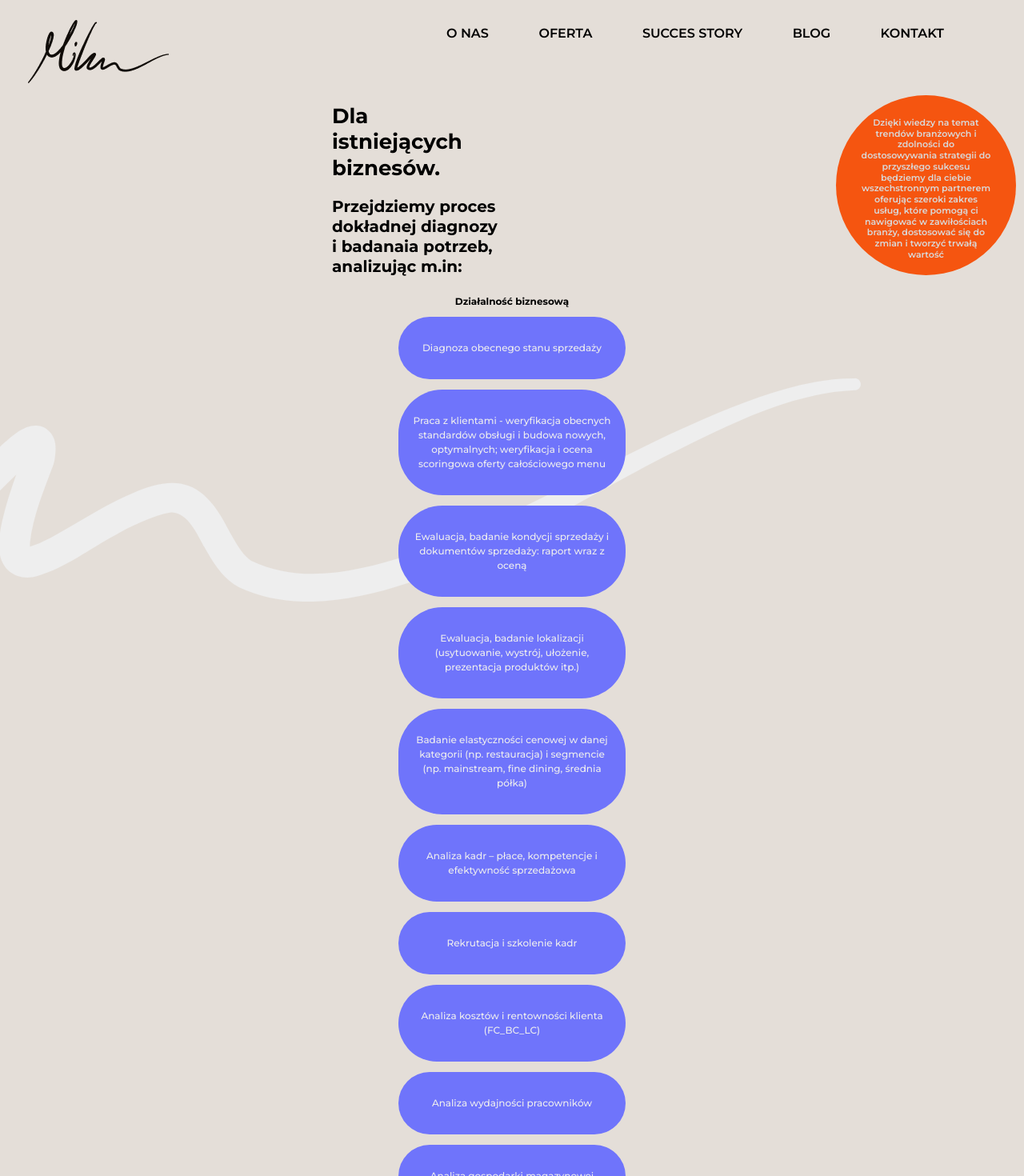
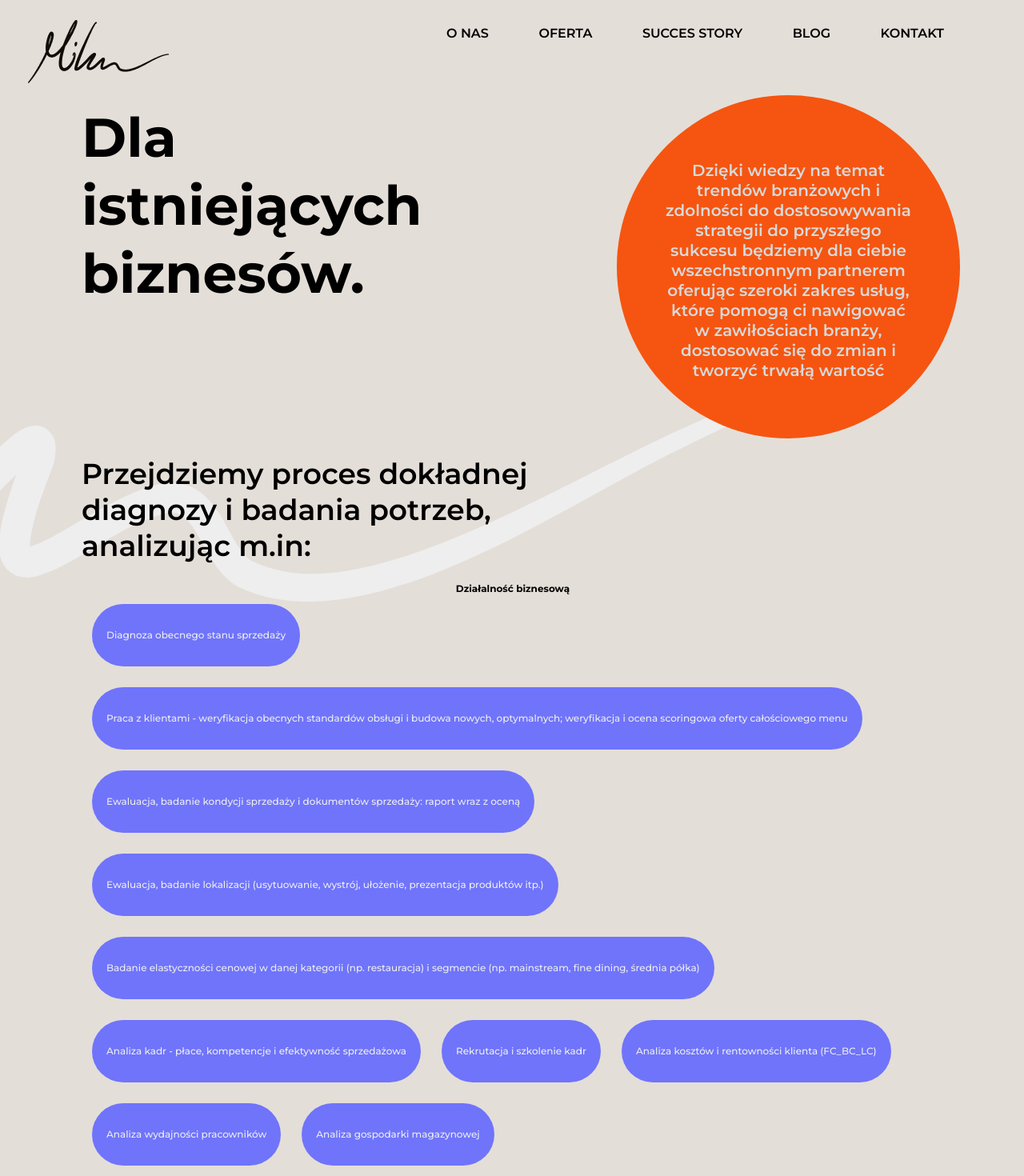
Before and after one commit to PIvSky/mgd_app, a React (Vite) app: page /offer/existing-business in a window 1280 px wide. Shown: the top 1470 px of the page at 80% size. Built offline with nearby package versions, Linux system fonts and the light colour scheme.

Commit message:
done main content

```diff
--- a/src/components/Offer/ExistBiz/ExistBiz.jsx
+++ b/src/components/Offer/ExistBiz/ExistBiz.jsx
@@ -10,7 +10,7 @@ const ExistBiz = () => {
     };
 
     const research = {
-        title: 'Przejdziemy proces dokładnej diagnozy i badanaia potrzeb, analizując m.in:',
+        title: 'Przejdziemy proces dokładnej diagnozy i badania potrzeb, analizując m.in:',
         subtitleOne: 'Działalność biznesową',
         subtitleTwo: 'Działalność marketingową',
         businessList : [
@@ -19,7 +19,7 @@ const ExistBiz = () => {
             'Ewaluacja, badanie kondycji sprzedaży i dokumentów sprzedaży: raport wraz z oceną',
             'Ewaluacja, badanie lokalizacji (usytuowanie, wystrój, ułożenie, prezentacja produktów itp.)',
             'Badanie elastyczności cenowej w danej kategorii (np. restauracja) i segmencie (np. mainstream, fine dining, średnia półka)',
-            'Analiza kadr – płace, kompetencje i efektywność sprzedażowa',
+            'Analiza kadr - płace, kompetencje i efektywność sprzedażowa',
             'Rekrutacja i szkolenie kadr',
             'Analiza kosztów i rentowności klienta (FC_BC_LC)',
             'Analiza wydajności pracowników',
--- a/src/components/Offer/ExistBiz/ExistBiz.scss
+++ b/src/components/Offer/ExistBiz/ExistBiz.scss
@@ -12,33 +12,34 @@
         padding-inline: 38px;
         max-width: 450px;
 
-        // @include for-desktop {
-        //     margin: 0;
-        //     padding-left: 102px;
-        //     max-width: 755px;
-        //     position: relative;
-        // }
+        @include for-desktop {
+            margin: 0;
+            padding-left: 102px;
+            padding-right: 100px;
+            max-width: 755px;
+            position: relative;
+        }
 
-        // @include for-large-desktop {
-        //     margin: 0 auto;
-        //     max-width: 915px
-        // }
+        @include for-large-desktop {
+            margin: 0 auto;
+            max-width: 1115px
+        }
 
         .title {
             @include lg-title__mobile;
             padding-top: 25px;
             width: 185px;
 
-            // @include for-desktop {
-            //     @include lg-title;
-            //     font-size: 45px;
-            //     width: 345px;
-            // }
+            @include for-desktop {
+                @include lg-title;
+                font-size: 45px;
+                width: 345px;
+            }
 
-            // @include for-large-desktop {
-            //     font-size: 68px;
-            //     width: 545px;
-            // }
+            @include for-large-desktop {
+                font-size: 68px;
+                width: 545px;
+            }
         }
 
         .rectangle-container {
@@ -48,7 +49,7 @@
             @include for-desktop {
                 position: absolute;
                 top: 0px;
-                right: 10px;
+                right:80px;
             }
 
             .rectangle {
@@ -60,15 +61,15 @@
                 display: flex;
                 align-items: center;
 
-                // @include for-desktop {
-                //     width: 350px;
-                //     height: 350px;
-                // }
+                @include for-desktop {
+                    width: 350px;
+                    height: 350px;
+                }
 
-                // @include for-large-desktop {
-                //     width: 429px;
-                //     height: 429px;
-                // }
+                @include for-large-desktop {
+                    width: 429px;
+                    height: 429px;
+                }
 
                 &-content {
                     text-align: center;
@@ -78,18 +79,24 @@
                     font-size: 11px;
                     font-weight: 600;
 
-                    // @include for-desktop {
-                    //     @include lg-content;
-                    //     font-weight: 600;
-                    //     max-width: 315px;
-                    //     margin: 0 auto;
-                    // }
+                    @include for-desktop {
+                        @include lg-content;
+                        font-size: 15px;
+                        font-weight: 600;
+                        max-width: 315px;
+                        margin: 0 auto;
+                    }
+
+                    @include for-large-desktop {
+                        font-size: 20px;
+                    }
                 }
             }
         }
     }
 
     .research {
+
         margin: 0 auto;
         padding: 20px 38px 0px;
         max-width: 450px;
@@ -97,9 +104,27 @@
         justify-content: center;
         flex-direction: column;
 
+        @include for-desktop {
+            margin: 0;
+            padding: 186px 100px 0px 102px;
+            max-width: 755px;
+            position: relative;
+        }
+
+        @include for-large-desktop {
+            margin: 0 auto;
+            max-width: 1115px
+        }
+
         &-title {
             @include md-title__mobile;
             max-width: 210px;
+
+            @include for-desktop {
+                @include md-title;
+                max-width: 584px;
+                font-weight: 600;
+            }
         }
 
         &-nested-subtitle-biz, &-nested-subtitle-mark {
@@ -112,11 +137,23 @@
 
         &-list-one {
             margin: 0 auto;
+            display: flex;
+            flex-direction: row;
+            flex-wrap: wrap;
+
             .rect{
                 width: 284px;
                 background-color: map-get($colors, violet );
                 border-radius: 55px;
                 margin: 13px;
+
+                @include for-desktop {
+                    display: flex;
+                    align-items: center;
+                    justify-content: center;
+                    width: auto;
+                }
+
 
                 &-text {
                     padding: 30px 18px;
@@ -125,13 +162,18 @@
                     color: map-get($colors, white );
                     font-weight: 500;
                     line-height: 18px;
+
+                    @include for-desktop {
+
+                    }
                 }
             }
         }
 
         &-list-two {
             margin: 0 auto;
-            .rect{
+
+            .rect {
                 width: 284px;
                 background-color: map-get($colors, orange );
                 border-radius: 55px;
@@ -153,6 +195,18 @@
         margin: 0 auto;
         padding: 20px 38px 0px;
         max-width: 450px;
+
+        @include for-desktop {
+            margin: 0;
+            padding: 186px 100px 0px 102px;
+            max-width: 755px;
+            position: relative;
+        }
+
+        @include for-large-desktop {
+            margin: 0 auto;
+            max-width: 1115px
+        }
 
         .subtitle {
             display: flex;
```
